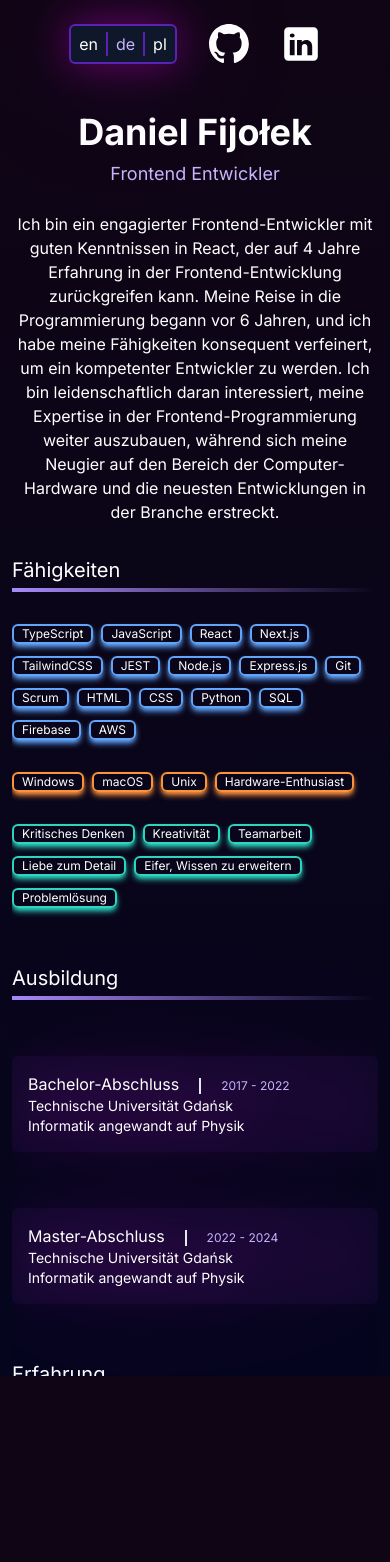
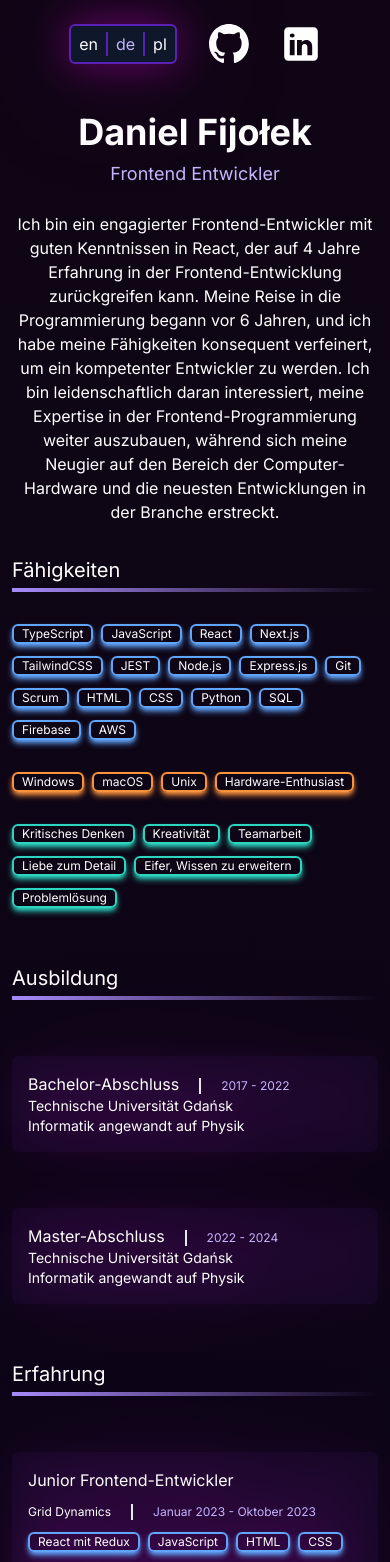
Before and after one commit to DanielFijolek/portfolio, a Next.js app: page /de in a window 390 px wide. Shown: the top 1562 px of the page. Before the commit the page ends 1376 px from the top, so only its background shows below. Built offline with nearby package versions, Linux system fonts and the light colour scheme.

Commit message:
Update layout and page scroll for mobile view

```diff
--- a/src/app/[lang]/layout.tsx
+++ b/src/app/[lang]/layout.tsx
@@ -23,7 +23,7 @@ export default function RootLayout({
   return (
     <html lang={lang}>
       <body
-        className={`${inter.className} mx-3 flex flex-col items-center gap-2 lg:mx-6 lg:flex-row`}
+        className={`${inter.className} no-scrollbar mx-3 flex flex-col items-center gap-2 overflow-auto lg:mx-6 lg:flex-row lg:overflow-hidden`}
       >
         {children}
       </body>
--- a/src/app/[lang]/page.tsx
+++ b/src/app/[lang]/page.tsx
@@ -17,7 +17,7 @@ export default async function Home({ params: { lang } }: Props) {
     <>
       <SideBar lang={lang} />
       <Header lang={lang} />
-      <main className="no-scrollbar flex max-h-screen scroll-pt-6 flex-col gap-14 overflow-auto scroll-smooth py-6 lg:w-1/2 lg:pr-4">
+      <main className="lg:no-scrollbar flex scroll-pt-6 flex-col gap-14 py-6 lg:max-h-screen lg:w-1/2 lg:overflow-auto lg:scroll-smooth lg:pr-4">
         <SkillTab lang={lang} />
         <EducationTab lang={lang} />
         <ExperienceTab lang={lang} />
```
